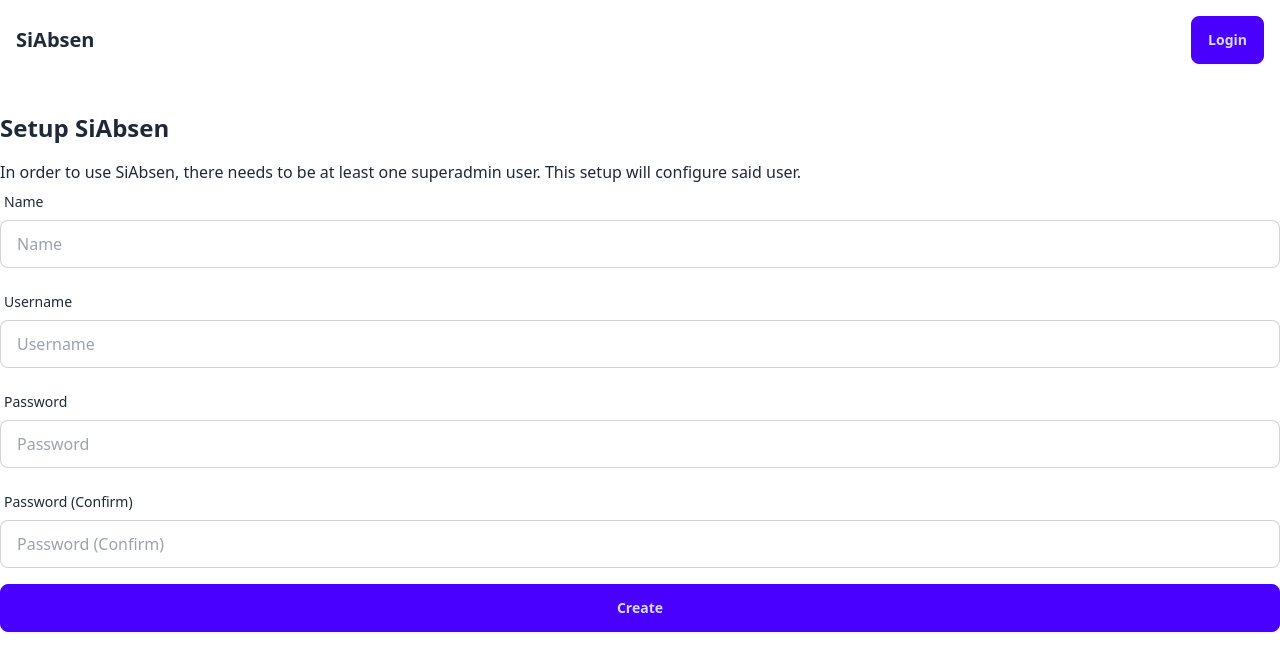
After one commit to rorre/siabsen, a Flask app: page /setup in a window 1280 px wide. The commit adds this page. Shown: the top 671 px of the page. Run offline with Flask 3, Linux system fonts and the light colour scheme; some libraries are stand-ins or nearby versions.

Commit message:
Add superadmin setup page

```diff
--- a/absen/__init__.py
+++ b/absen/__init__.py
@@ -1,7 +1,7 @@
 from os import environ
-from flask import Flask
+from flask import Flask, g, redirect, request, url_for
 from dotenv import load_dotenv
-from sqlalchemy import select
+from sqlalchemy import func, select
 
 from absen.admin import (
     ClassroomAdminModelView,
@@ -69,4 +69,23 @@ def create_app():
     app.register_blueprint(attendance_bp)
     app.register_blueprint(school_bp)
 
+    @app.before_request
+    def check_setup():
+        has_setup: bool = app.config.get("HAS_SETUP", False)
+        if has_setup:
+            return
+
+        if request.path.startswith("/setup"):
+            return
+
+        result = db.session.execute(
+            select(func.count(User.id)).filter(User.is_superadmin == True)  # noqa: E712
+        ).scalar_one()
+
+        app.config["HAS_SETUP"] = result != 0
+        if result != 0:
+            return
+
+        return redirect(url_for("index.setup_page"))
+
     return app
--- a/absen/routes/index.py
+++ b/absen/routes/index.py
@@ -1,8 +1,16 @@
-from flask import Blueprint, flash, redirect, render_template, request, url_for
+from flask import (
+    Blueprint,
+    current_app,
+    flash,
+    redirect,
+    render_template,
+    request,
+    url_for,
+)
 from flask_login import login_required, login_user, logout_user
 from sqlalchemy import select
 from absen.models import User, db
-from werkzeug.security import check_password_hash
+from werkzeug.security import check_password_hash, generate_password_hash
 
 bp = Blueprint("index", __name__, url_prefix="/")
 
@@ -10,6 +18,43 @@ bp = Blueprint("index", __name__, url_prefix="/")
 @bp.get("/")
 def index():
     return render_template("pages/index.html")
+
+
+@bp.get("/setup")
+def setup_page():
+    if current_app.config.get("HAS_SETUP", False):
+        return redirect(url_for("index.index"))
+    return render_template("pages/firstrun.html")
+
+
+@bp.post("/setup")
+def setup():
+    data = request.form
+    name = data.get("name", "").strip()
+    username = data.get("username", "").strip()
+    password = data.get("password", "").strip()
+    password_confirm = data.get("password_confirm", "").strip()
+
+    if any(len(data) == 0 for data in [name, username, password, password_confirm]):
+        flash("Fill in all fields!", "error")
+        return redirect(url_for("index.setup_page"))
+
+    if password != password_confirm:
+        flash("Password and confirm does not match!", "error")
+        return redirect(url_for("index.setup_page"))
+
+    user = User(
+        username=username,
+        password=generate_password_hash(password),
+        is_superadmin=True,
+        name=name,
+    )
+
+    db.session.add(user)
+    db.session.commit()
+
+    flash("Registered successfully!")
+    return redirect(url_for("index.index"))
 
 
 @bp.get("/login")
--- a/absen/templates/base.html
+++ b/absen/templates/base.html
@@ -1,3 +1,4 @@
+{% import 'macro/forms.html' as forms %}
 <!DOCTYPE HTML>
 <head>
     <meta charset="UTF-8">
--- /dev/null
+++ b/absen/templates/macro/forms.html
@@ -0,0 +1,8 @@
+{% macro inputlabel(name, value='', type='text', label='') %}
+    <div class="form-control w-full">
+        <label class="label">
+            <span class="label-text">{{ label }}</span>
+        </label>
+        <input class="input input-bordered w-full"  type="{{ type }}" name="{{ name }}" value="{{ value|e }}" placeholder="{{ label }}">
+    </div>
+{% endmacro %}
--- /dev/null
+++ b/absen/templates/pages/firstrun.html
@@ -0,0 +1,13 @@
+{% extends 'base.html' %}
+
+{% block content %}
+<h1 class="text-2xl font-bold py-4">Setup SiAbsen</h1>
+<p>In order to use SiAbsen, there needs to be at least one superadmin user. This setup will configure said user.</p>
+<form class="flex flex-col gap-4" method="POST">
+  {{ forms.inputlabel("name", label="Name", type="text") }}
+  {{ forms.inputlabel("username", label="Username", type="text") }}
+  {{ forms.inputlabel("password", label="Password", type="password") }}
+  {{ forms.inputlabel("password_config", label="Password (Confirm)", type="password") }}
+  <button class="btn btn-primary">Create</button>
+</form>
+{% endblock %}
```
Also changed, not shown: absen/templates/pages/login.html (+2 -14 lines), create_superadmin.py (+6 -5 lines).
